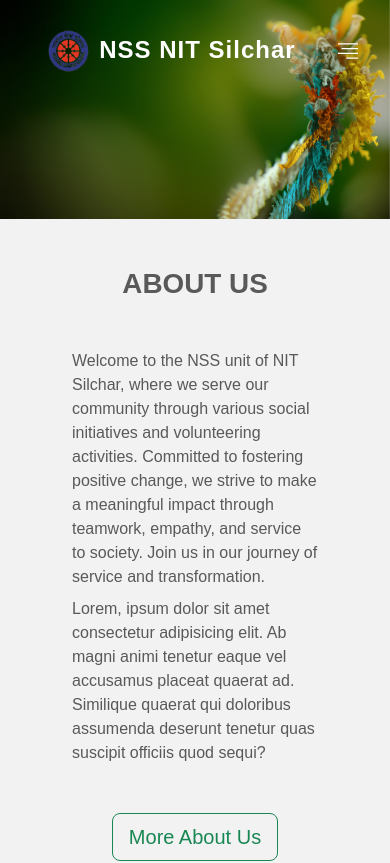
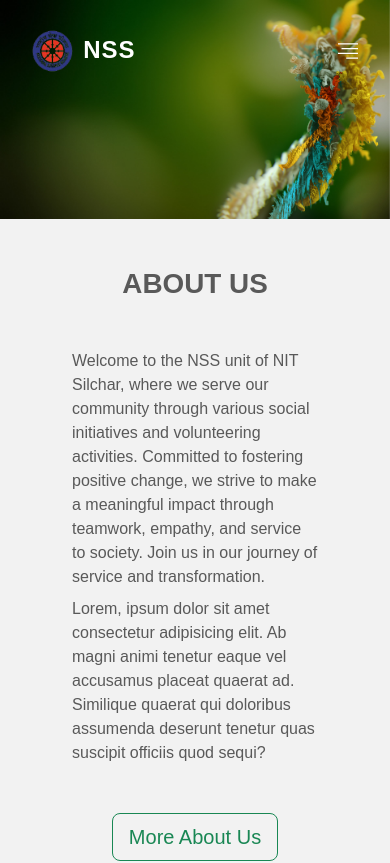
Before and after one commit to Doobiii/project_nss, a React (Create React App) app: page / in a window 390 px wide. Shown: the top 863 px of the page. Built offline with nearby package versions, Linux system fonts and the light colour scheme.

Commit message:
nav-responsive

```diff
--- a/src/components/navbar/Nabvar.jsx
+++ b/src/components/navbar/Nabvar.jsx
@@ -31,7 +31,8 @@ const Navbar = () => {
     >
       <Link
         to="/"
-        className="navbar-brand d-flex  align-items-center justify-content-center"
+        onClick={scrollToTop}
+        className="navbar-brand m-0 d-flex  align-items-center justify-content-center"
       >
         <img src={Logo} alt="nss-logo" className="mr-2 logo-img" />
         <h2
@@ -42,9 +43,9 @@ const Navbar = () => {
             fontWeight: "bold",
             letterSpacing: "1px",
           }}
-          className="nav-nss"
+          className="nav-nss "
         >
-          NSS NIT Silchar
+          NSS <span className="nit-silchar"> NIT Silchar</span>
         </h2>
       </Link>
       <div className="nav-sec">
--- a/src/components/navbar/navbar.css
+++ b/src/components/navbar/navbar.css
@@ -76,3 +76,9 @@
     display: initial;
   }
 }
+
+@media only screen and (max-width: 500px) {
+  .nit-silchar {
+    display: none;
+  }
+}
--- a/src/index.css
+++ b/src/index.css
@@ -7,6 +7,9 @@
   margin: 0;
   padding: 0;
 }
+body {
+  min-width: 375px;
+}
 p {
   margin: 0;
 }
```
